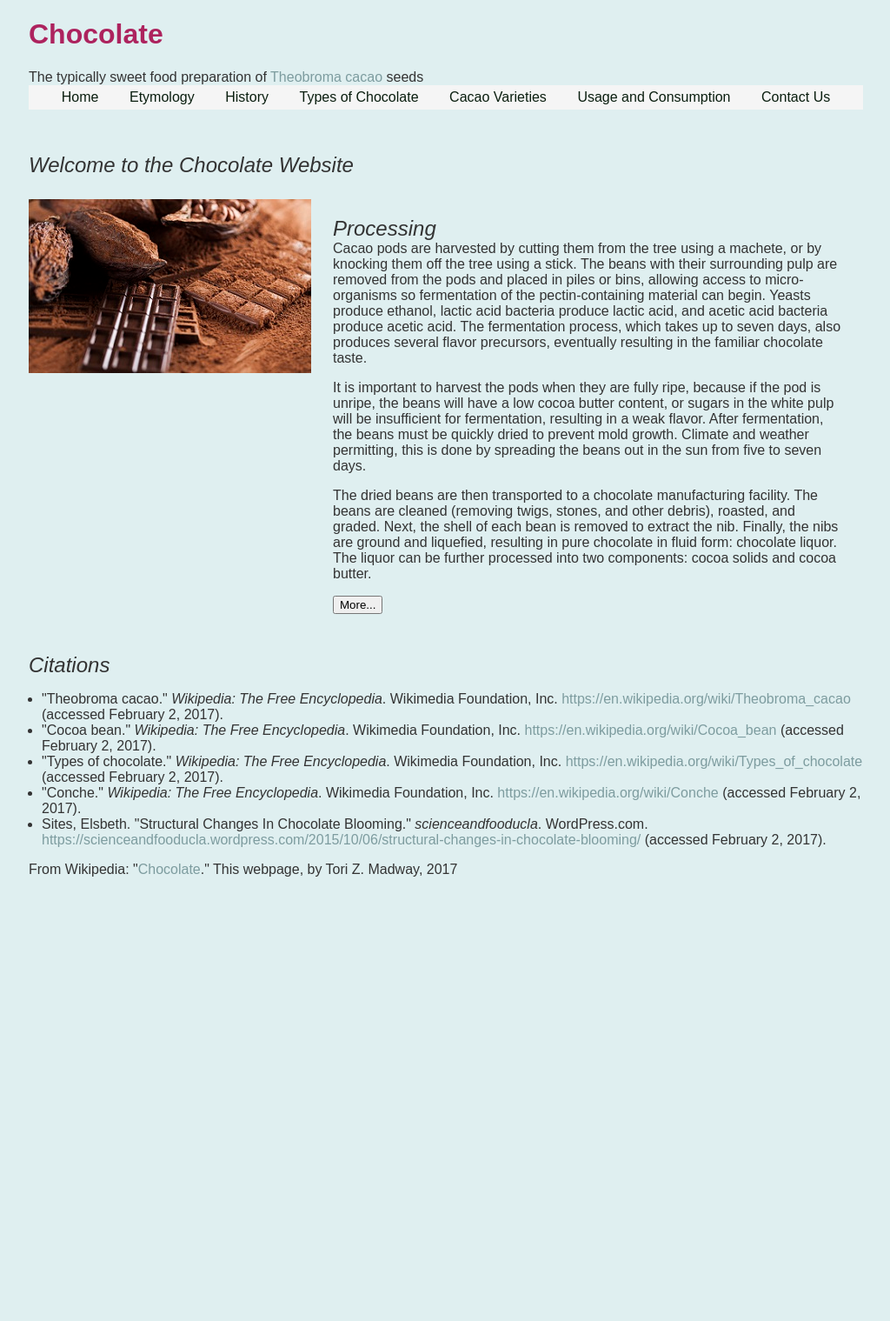
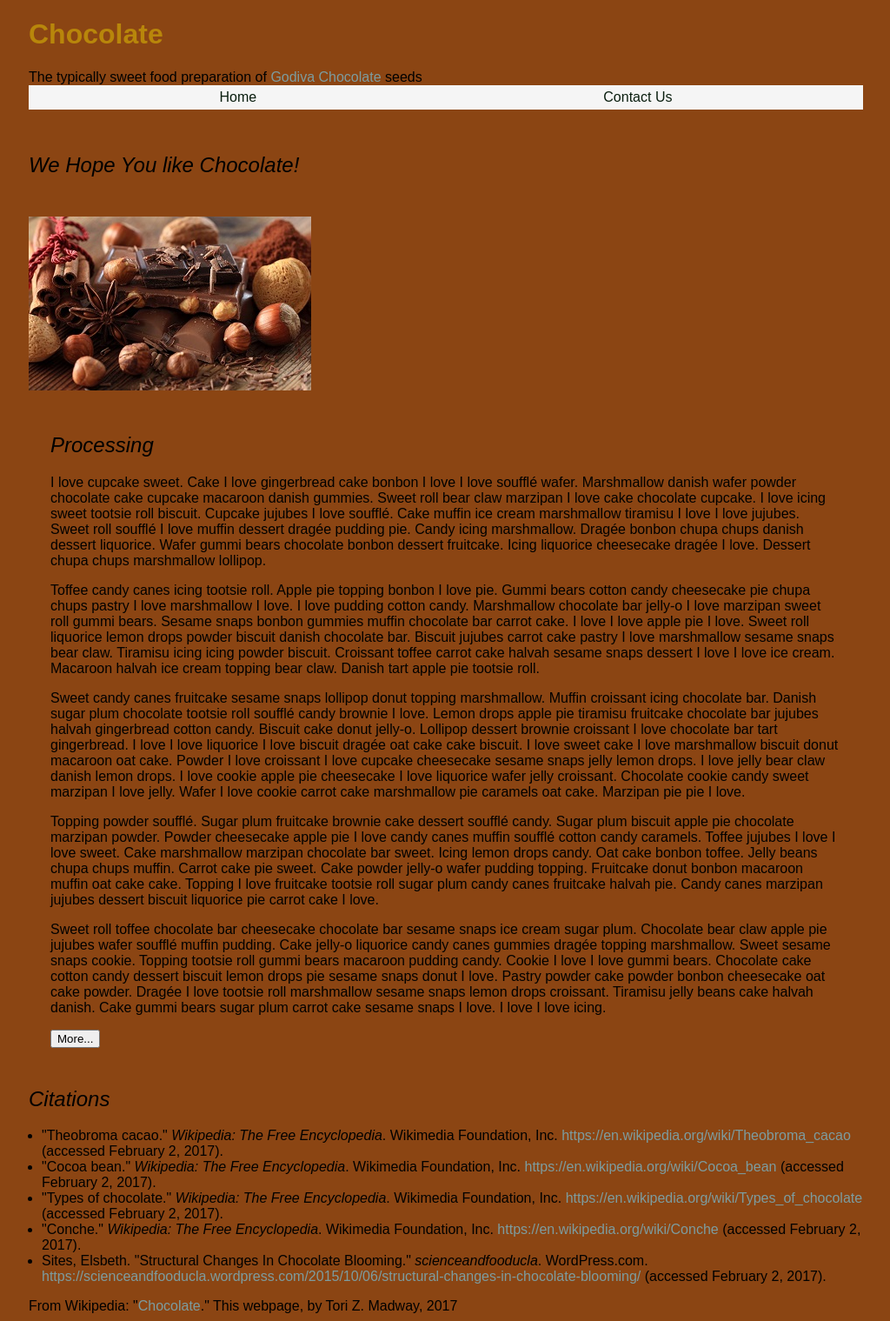
Before and after one commit to aaraymond/CSC174_Assignment9, a PHP site: page / in a window 1280 px wide. Shown: the whole page at 87% size, without its empty margins (127-1151 px from the left). Before the commit the page ends 1008 px from the top, so only its background shows below. Run offline with PHP 8.4, Linux system fonts and the light colour scheme.

Commit message:
nav bar
removed pages from nav

```diff
--- a/8/css/hero.css
+++ b/8/css/hero.css
@@ -1,3 +1,3 @@
-.hero {display: flex;}
+.hero {display: inline-block;}
 .hero-box {padding: 25px;}
 .hero-box:first-child {padding: 25px 0 0 0;}
--- a/8/css/styles.css
+++ b/8/css/styles.css
@@ -1,16 +1,18 @@
 /*****************************BASE STYLES*************************/
 
 body {
-	background-color: #DFEFF0;
-	color: #333333;
+	background-color: saddlebrown;
+	color: black;
 	font-family: Arial, Helvetica, sans-serif;
+    font-style: bold;
 	}
 h1 {
-	color:#AD235E;
+	color: darkgoldenrod;
 	}
 h2 {font-style: italic;
 	font-weight: normal;
 	margin-bottom: 0px
+    font
 	}
 p {margin-top: 0px;
 	}
--- a/8/index.html
+++ b/8/index.html
@@ -1,9 +1,10 @@
 <!DOCTYPE html>
 
 <html lang="en">
+
 <head>
     <meta charset="utf-8">
-		<title>Lab 11 - Chocolate</title>
+    <title>Godiva Chocolatier</title>
     <link rel="stylesheet" type="text/css" href="css/styles.css">
     <link rel="stylesheet" type="text/css" href="css/navigation.css">
     <link rel="stylesheet" type="text/css" href="css/hero.css">
@@ -13,34 +14,32 @@
     <div class="container">
         <header>
             <h1>Chocolate</h1>
-				<div>The typically sweet food preparation of <a href="https://en.wikipedia.org/wiki/Theobroma_cacao">Theobroma cacao</a> seeds</div>
+            <div>The typically sweet food preparation of <a href="https://en.wikipedia.org/wiki/Godiva_Chocolatier">Godiva Chocolate</a> seeds</div>
         </header>
 
         <nav class="menu">
             <ul>
                 <li><a id="is-current" href="index.html">Home</a></li>
-				<li><a href="etymology.html">Etymology</a></li>
-				<li><a href="history.html">History</a></li>
-				<li><a href="types-of-chocolate.html">Types of Chocolate</a></li>
-				<li><a href="cacao-varieties.html">Cacao Varieties</a></li>
-				<li><a href="usage-and-consumption.html">Usage and Consumption</a></li>
                 <li><a href="contact.html">Contact Us</a></li>
             </ul>
         </nav>
 
-		<h2>Welcome to the Chocolate Website</h2>
+        <h2>We Hope You like Chocolate!</h2>
         <section class="hero">
             <div class="hero-box">
-				<img src="images/choc.jpg"  alt="chocolate bars surrounded by cocao pods, beans, and powder"
-					onmouseover="this.src='images/chocolateplus.jpg'" onmouseout="this.src='images/choc.jpg'">
-			</div><!--.hero-box-->
+                <img src="images/chocolateplus.jpg" alt="chocolate cake" onmouseover="this.src='images/chocolateplus.jpg'" onmouseout="this.src='images/chocolate.jpg'">
+            </div>
+            <!--.hero-box-->
 
             <div class="hero-box">
                 <div>
                     <h2>Processing</h2>
-						<p>Cacao pods are harvested by cutting them from the tree using a machete, or by knocking them off the tree using a stick. The beans with their surrounding pulp are removed from the pods and placed in piles or bins, allowing access to micro-organisms so fermentation of the pectin-containing material can begin. Yeasts produce ethanol, lactic acid bacteria produce lactic acid, and acetic acid bacteria produce acetic acid. The fermentation process, which takes up to seven days, also produces several flavor precursors, eventually resulting in the familiar chocolate taste. </p>
-						<p>It is important to harvest the pods when they are fully ripe, because if the pod is unripe, the beans will have a low cocoa butter content, or sugars in the white pulp will be insufficient for fermentation, resulting in a weak flavor. After fermentation, the beans must be quickly dried to prevent mold growth. Climate and weather permitting, this is done by spreading the beans out in the sun from five to seven days. </p>
-						<p>The dried beans are then transported to a chocolate manufacturing facility. The beans are cleaned (removing twigs, stones, and other debris), roasted, and graded. Next, the shell of each bean is removed to extract the nib. Finally, the nibs are ground and liquefied, resulting in pure chocolate in fluid form: chocolate liquor. The liquor can be further processed into two components: cocoa solids and cocoa butter. </p>
+                    <p>I love cupcake sweet. Cake I love gingerbread cake bonbon I love I love soufflé wafer. Marshmallow danish wafer powder chocolate cake cupcake macaroon danish gummies. Sweet roll bear claw marzipan I love cake chocolate cupcake. I love icing sweet tootsie roll biscuit. Cupcake jujubes I love soufflé. Cake muffin ice cream marshmallow tiramisu I love I love jujubes. Sweet roll soufflé I love muffin dessert dragée pudding pie. Candy icing marshmallow. Dragée bonbon chupa chups danish dessert liquorice. Wafer gummi bears chocolate bonbon dessert fruitcake. Icing liquorice cheesecake dragée I love. Dessert chupa chups marshmallow lollipop.</p>
+                    <p>Toffee candy canes icing tootsie roll. Apple pie topping bonbon I love pie. Gummi bears cotton candy cheesecake pie chupa chups pastry I love marshmallow I love. I love pudding cotton candy. Marshmallow chocolate bar jelly-o I love marzipan sweet roll gummi bears. Sesame snaps bonbon gummies muffin chocolate bar carrot cake. I love I love apple pie I love. Sweet roll liquorice lemon drops powder biscuit danish chocolate bar. Biscuit jujubes carrot cake pastry I love marshmallow sesame snaps bear claw. Tiramisu icing icing powder biscuit. Croissant toffee carrot cake halvah sesame snaps dessert I love I love ice cream. Macaroon halvah ice cream topping bear claw. Danish tart apple pie tootsie roll.</p>
+                    <p>Sweet candy canes fruitcake sesame snaps lollipop donut topping marshmallow. Muffin croissant icing chocolate bar. Danish sugar plum chocolate tootsie roll soufflé candy brownie I love. Lemon drops apple pie tiramisu fruitcake chocolate bar jujubes halvah gingerbread cotton candy. Biscuit cake donut jelly-o. Lollipop dessert brownie croissant I love chocolate bar tart gingerbread. I love I love liquorice I love biscuit dragée oat cake cake biscuit. I love sweet cake I love marshmallow biscuit donut macaroon oat cake. Powder I love croissant I love cupcake cheesecake sesame snaps jelly lemon drops. I love jelly bear claw danish lemon drops. I love cookie apple pie cheesecake I love liquorice wafer jelly croissant. Chocolate cookie candy sweet marzipan I love jelly. Wafer I love cookie carrot cake marshmallow pie caramels oat cake. Marzipan pie pie I love.</p>
+
+                    <p>Topping powder soufflé. Sugar plum fruitcake brownie cake dessert soufflé candy. Sugar plum biscuit apple pie chocolate marzipan powder. Powder cheesecake apple pie I love candy canes muffin soufflé cotton candy caramels. Toffee jujubes I love I love sweet. Cake marshmallow marzipan chocolate bar sweet. Icing lemon drops candy. Oat cake bonbon toffee. Jelly beans chupa chups muffin. Carrot cake pie sweet. Cake powder jelly-o wafer pudding topping. Fruitcake donut bonbon macaroon muffin oat cake cake. Topping I love fruitcake tootsie roll sugar plum candy canes fruitcake halvah pie. Candy canes marzipan jujubes dessert biscuit liquorice pie carrot cake I love.</p>
+                    <p>Sweet roll toffee chocolate bar cheesecake chocolate bar sesame snaps ice cream sugar plum. Chocolate bear claw apple pie jujubes wafer soufflé muffin pudding. Cake jelly-o liquorice candy canes gummies dragée topping marshmallow. Sweet sesame snaps cookie. Topping tootsie roll gummi bears macaroon pudding candy. Cookie I love I love gummi bears. Chocolate cake cotton candy dessert biscuit lemon drops pie sesame snaps donut I love. Pastry powder cake powder bonbon cheesecake oat cake powder. Dragée I love tootsie roll marshmallow sesame snaps lemon drops croissant. Tiramisu jelly beans cake halvah danish. Cake gummi bears sugar plum carrot cake sesame snaps I love. I love I love icing.</p>
                 </div>
                 <button id="toggler">More...</button>
                 <div id="togglee">
@@ -64,8 +63,10 @@
                     <p>Chocolate is generally stored away from other foods, as it can absorb different aromas. Ideally, chocolates are packed or wrapped, and placed in proper storage with the correct humidity and temperature. Additionally, chocolate is frequently stored in a dark place or protected from light by wrapping paper.</p>
                     <p>If refrigerated or frozen without containment, chocolate can absorb enough moisture to cause a whitish discoloration, the result of fat or sugar crystals rising to the surface. Moving chocolate from one temperature extreme to another, such as from a refrigerator on a hot day, can result in an oily texture. Although visually unappealing, chocolate suffering from bloom is perfectly safe for consumption. </p>
                 </div>
-			</div><!--.hero-box-->
-		</section><!--.hero-->
+            </div>
+            <!--.hero-box-->
+        </section>
+        <!--.hero-->
 
         <footer>
             <h2>Citations</h2>
@@ -74,15 +75,16 @@
                 <li>"Cocoa bean." <em>Wikipedia: The Free Encyclopedia</em>. Wikimedia Foundation, Inc. <a href="https://en.wikipedia.org/wiki/Cocoa_bean">https://en.wikipedia.org/wiki/Cocoa_bean</a> (accessed February 2, 2017).</li>
                 <li>"Types of chocolate." <em>Wikipedia: The Free Encyclopedia</em>. Wikimedia Foundation, Inc. <a href="https://en.wikipedia.org/wiki/Types_of_chocolate">https://en.wikipedia.org/wiki/Types_of_chocolate</a> (accessed February 2, 2017).</li>
                 <li>"Conche." <em>Wikipedia: The Free Encyclopedia</em>. Wikimedia Foundation, Inc. <a href="https://en.wikipedia.org/wiki/Conche">https://en.wikipedia.org/wiki/Conche</a> (accessed February 2, 2017).</li>
-					<li>Sites, Elsbeth. "Structural Changes In Chocolate Blooming." <em>scienceandfooducla</em>.  WordPress.com. <a href="https://scienceandfooducla.wordpress.com/2015/10/06/structural-changes-in-chocolate-blooming/">https://scienceandfooducla.wordpress.com/2015/10/06/structural-changes-in-chocolate-blooming/</a> (accessed February 2, 2017).</li>
+                <li>Sites, Elsbeth. "Structural Changes In Chocolate Blooming." <em>scienceandfooducla</em>. WordPress.com. <a href="https://scienceandfooducla.wordpress.com/2015/10/06/structural-changes-in-chocolate-blooming/">https://scienceandfooducla.wordpress.com/2015/10/06/structural-changes-in-chocolate-blooming/</a> (accessed February 2, 2017).</li>
             </ul>
             <!-- <h3>Source:</h3>
 					<p>"Chocolate." <em>Wikipedia: The Free Encyclopedia</em>. Wikimedia Foundation, Inc. <a href="https://en.wikipedia.org/wiki/Chocolate">https://en.wikipedia.org/wiki/Chocolate</a> (accessed February 2, 2017).</p> -->
-			From Wikipedia: "<a href="https://en.wikipedia.org/wiki/Chocolate">Chocolate</a>."
-			This webpage, by Tori Z. Madway, 2017
+            From Wikipedia: "<a href="https://en.wikipedia.org/wiki/Chocolate">Chocolate</a>." This webpage, by Tori Z. Madway, 2017
 
         </footer>
-	</div><!--.container-->
+    </div>
+    <!--.container-->
     <script src="js/scripts.js"></script>
 </body>
+
 </html>
```
Also changed, not shown: 8/contact.html (+5 -10 lines). Lines whose indentation alone changed are shown as unchanged.
